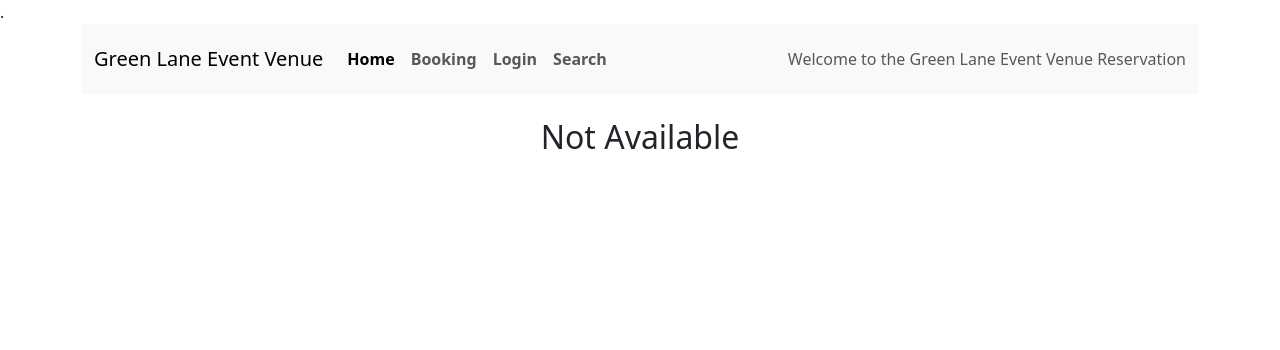
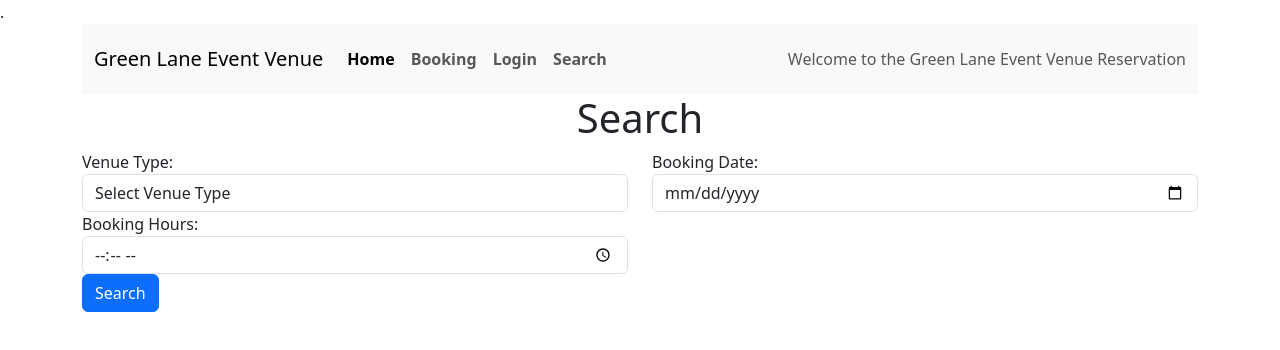
Before and after one commit to ChuksAkah/event-venue-reservation, a React (Create React App) app in the folder client/: page /Search in a window 1280 px wide. Shown: the top 350 px of the page. Built offline with nearby package versions, Linux system fonts and the light colour scheme.

Commit message:
solve search page problem

```diff
--- a/client/src/Search.js
+++ b/client/src/Search.js
@@ -8,7 +8,7 @@ const Search = () => {
     bookingHours: "",
   });
 
-  const [searchRes, setSearchRes] = useState();
+  const [searchRes, setSearchRes] = useState(null);
 
   const handleChange = (e) => {
     setSearchData({
```
